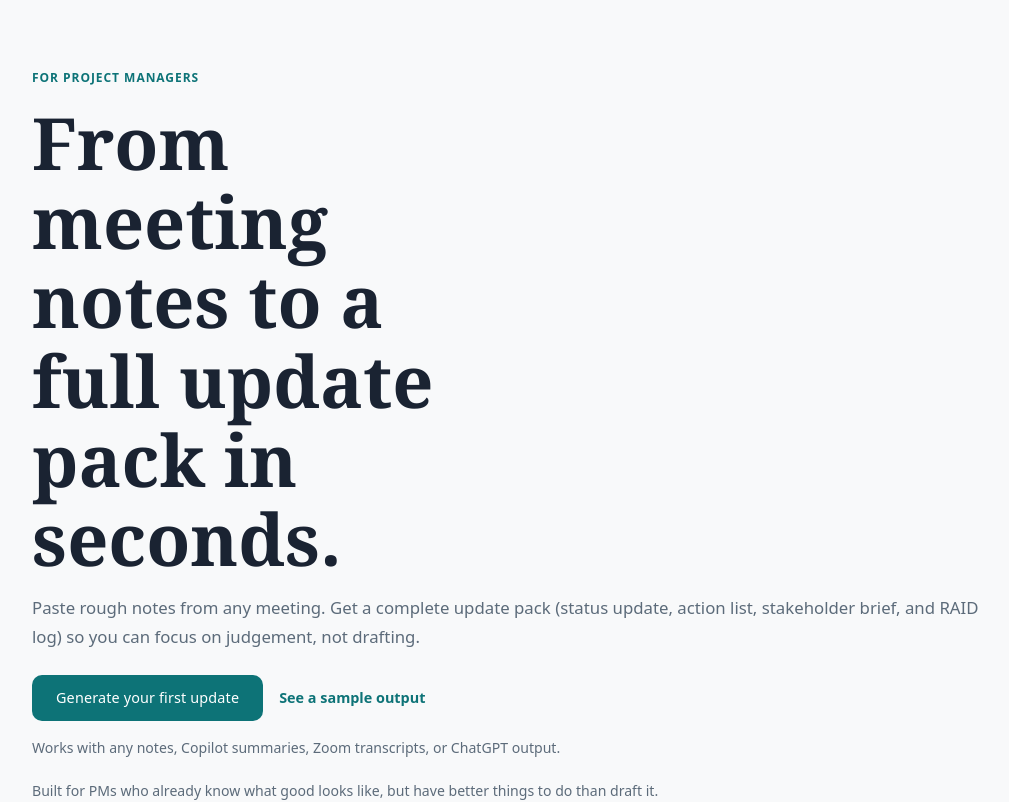
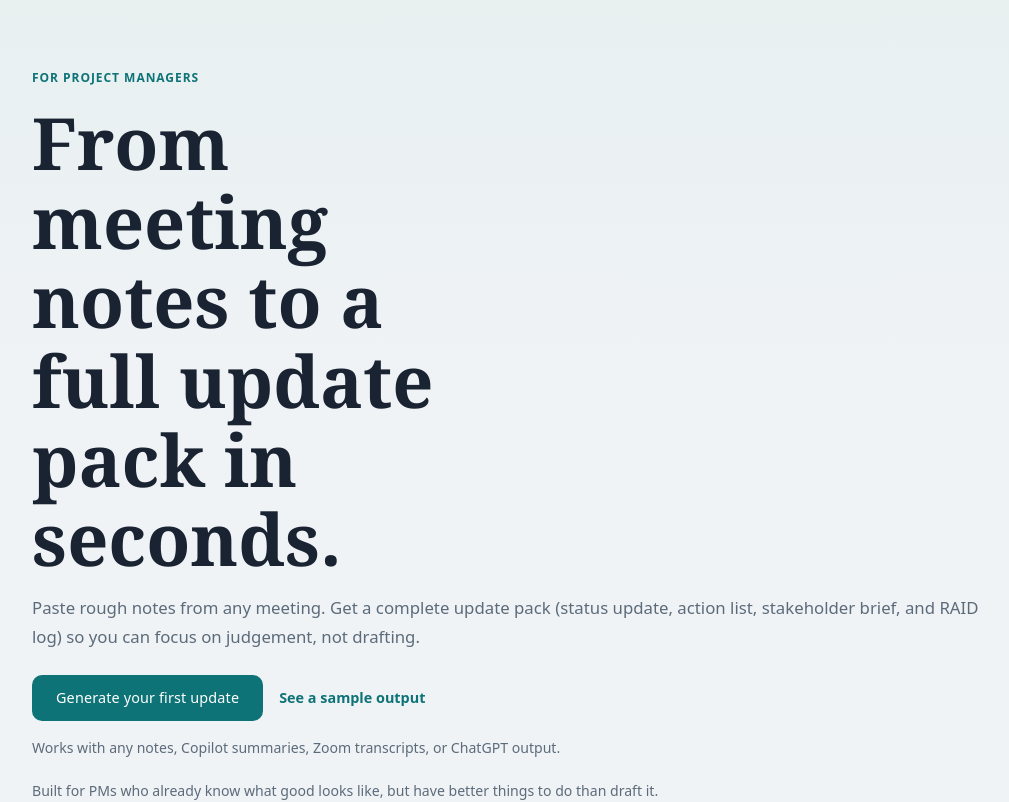
Before and after one commit to romeosison-svg/updateflow, a Next.js app: page / in a window 1280 px wide. Shown: the top 802 px of the page, without its empty margins (128-1137 px from the left). Built offline with nearby package versions, Linux system fonts and the light colour scheme.

Commit message:
fix(ui): restore page background gradient

```diff
--- a/app/globals.css
+++ b/app/globals.css
@@ -10,7 +10,12 @@
   body {
     margin: 0;
     min-height: 100vh;
-    background-color: #f8f9fa;
+    background: linear-gradient(
+      to bottom,
+      #e8f0f0 0%,
+      #f0f3f6 420px
+    );
+    background-color: #f0f3f6;
     color: #1a2332;
     font-family: Georgia, "Times New Roman", serif;
   }
--- a/tailwind.config.js
+++ b/tailwind.config.js
@@ -10,7 +10,7 @@ module.exports = {
         accent: "#0d7377",
         "accent-hover": "#0a5f63",
         "accent-light": "#e8f4f5",
-        bg: "#f8f9fa",
+        bg: "#f0f3f6",
         card: "#ffffff",
         text: "#1a2332",
         muted: "#5c6b7a",
```
